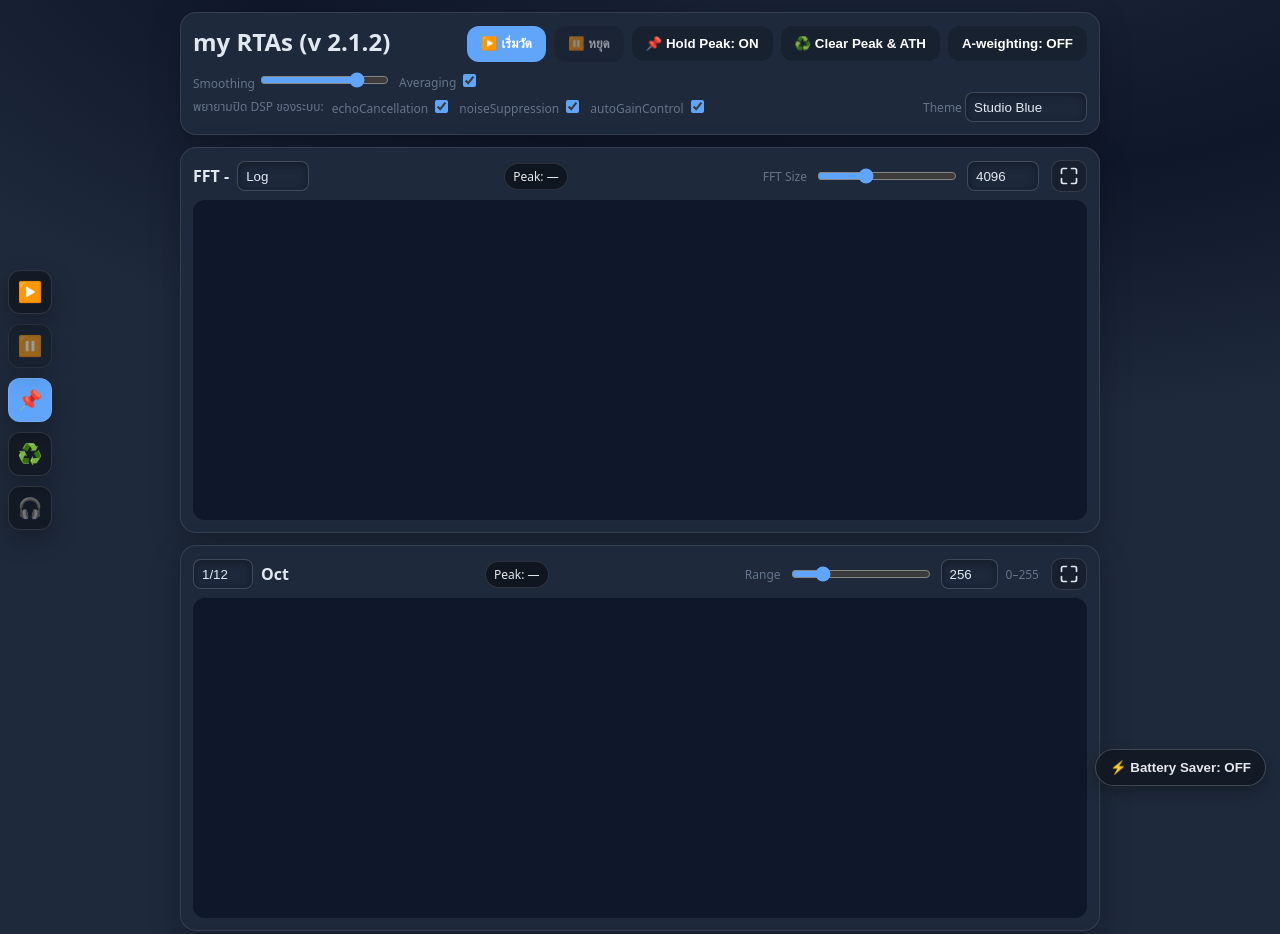
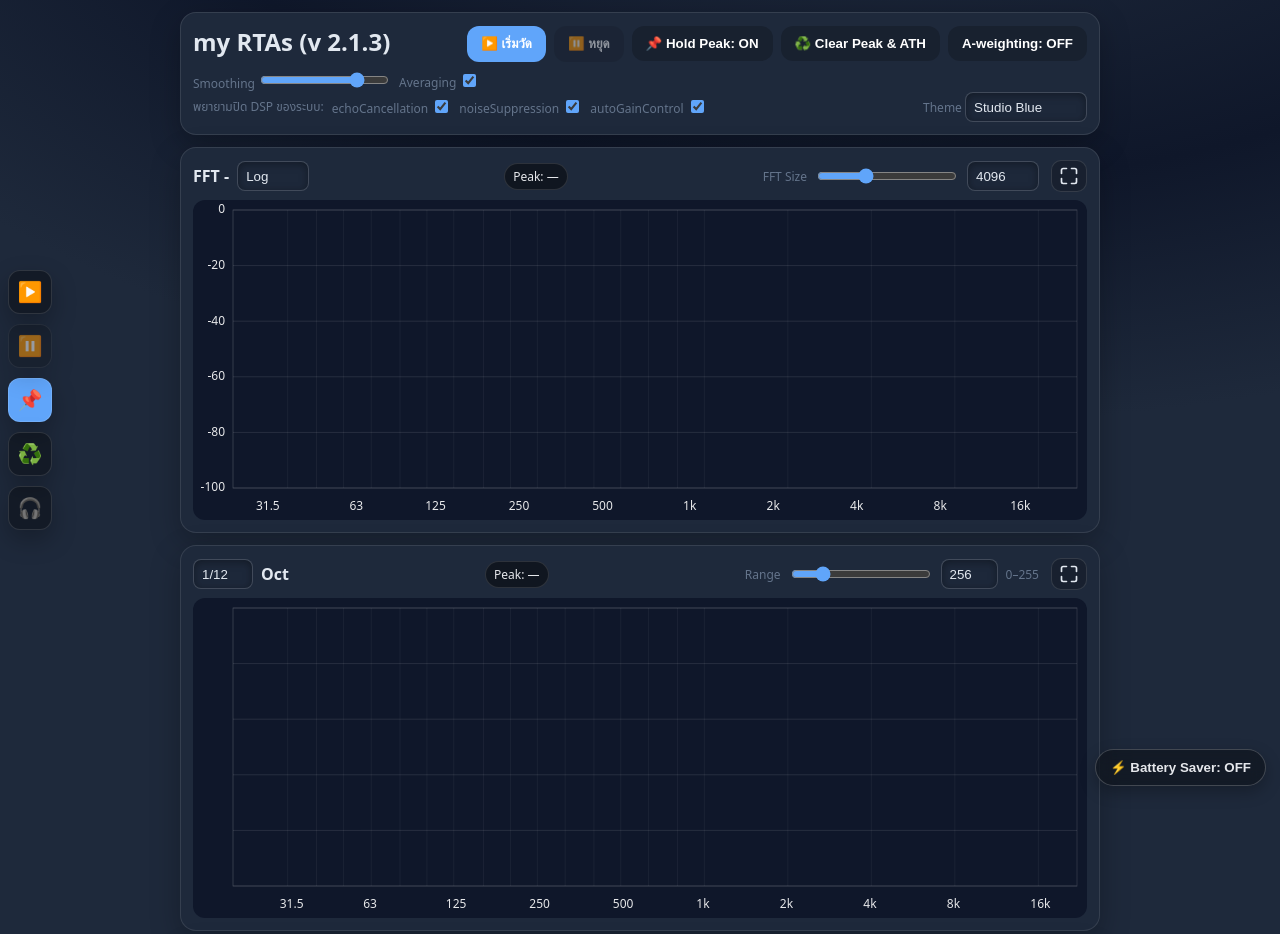
Before and after one commit to Tar4AI/EQ, a plain HTML site: page index.html in a window 1280 px wide. Shown: the top 934 px of the page. Drawn offline with Linux system fonts and the light colour scheme.

Commit message:
index_v2.1.3_battery-saver-fab_fix-dpr-recursion_backup

```diff
--- a/index.html
+++ b/index.html
@@ -376,7 +376,7 @@ html.standalone .container, html.standalone .wrapper, html.standalone .meters, h
 
     <div class="card">
       <div class="row" style="justify-content:space-between;align-items:center;">
-        <h2 style="margin:0 0 4px 0">my RTAs (v   2.1.2)</h2>
+        <h2 style="margin:0 0 4px 0">my RTAs (v    2.1.3)</h2>
         <div class="row">
           <button id="btnStart">▶️ เริ่มวัด</button>
           <button id="btnStop" class="secondary" disabled>⏸️ หยุด</button>
@@ -633,10 +633,7 @@ html.standalone .container, html.standalone .wrapper, html.standalone .meters, h
   }catch(e){}
 
   // DPR helper only (no RAF throttle)
-  window.__ecoDPR__=function(){
-    var base=(window.__ecoDPR__?window.__ecoDPR__():(window.devicePixelRatio||1));
-    return window.__ECO_MODE__ ? Math.min(1.5, base) : base;
-  };
+  window.__ecoDPR__=function(){ var base=(window.devicePixelRatio||1); return window.__ECO_MODE__ ? Math.min(1.5, base) : base; };
 
   function applyEcoFFTLowering(){
     try{
```
